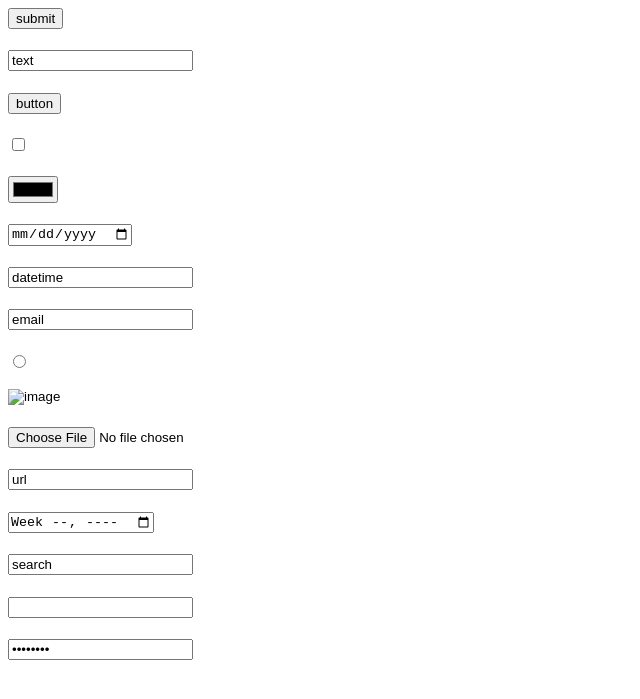
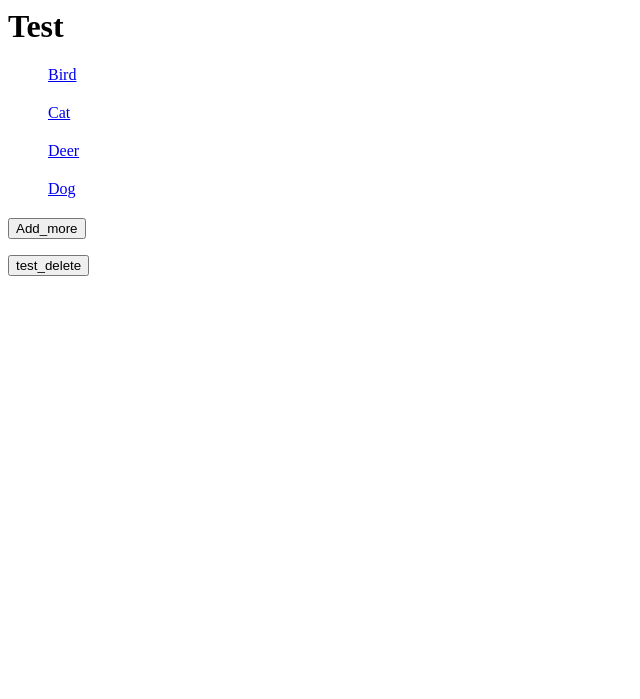
Before and after one commit to thanapatkjm/TDD_test, a Django app: page /animal/test/ in a window 1280 px wide. Shown: the top 699 px of the page, without its empty margins (0-640 px from the left). Run offline with Django 3.2, Linux system fonts and the light colour scheme; data comes from the database, SQL or seed files in the repository.

Commit message:
Add Test for Midterm

```diff
--- a/mysite/animalSite/templates/testInput.html
+++ b/mysite/animalSite/templates/testInput.html
@@ -1,31 +1,17 @@
-<input type="submit" value="submit">
-<h1></h1>
-<input type="text" value="text">
-<h1></h1>
-<input type="button" value="button">
-<h1></h1>
-<input type="checkbox" value="checkbox">
-<h1></h1>
-<input type="color" value="color">
-<h1></h1>
-<input type="date" value="date">
-<h1></h1>
-<input type="datetime" value="datetime">
-<h1></h1>
-<input type="email" value="email">
-<h1></h1>
-<input type="radio" value="radio">
-<h1></h1>
-<input type="image" value="image">
-<h1></h1>
-<input type="file" value="file">
-<h1></h1>
-<input type="url" value="url">
-<h1></h1>
-<input type="week" value="week">
-<h1></h1>
-<input type="search" value="search">
-<h1></h1>
-<input type="number" value="number">
-<h1></h1>
-<input type="password" value="password">
+{% if list_animal_name %}
+
+<h1>Test </h1>
+    <ul>
+    {% for name in list_animal_name %}
+        <a href="{% url 'animal:detail' name.id %}">{{ name.animal_name }}</a><h2></h2>
+    {% endfor %}
+    </ul>
+{% else %}
+    <p>No Data are available.</p>
+{% endif %}
+<form action="{% url 'animal:created' %}" method="get">
+<input type="submit" value="Add_more">
+</form>
+<form action="{% url 'animal:test_delete' %}" method="get">
+<input type="submit" value="test_delete">
+</form>
--- a/mysite/animalSite/urls.py
+++ b/mysite/animalSite/urls.py
@@ -12,6 +12,8 @@ urlpatterns = [
     path('<int:page_number>/detail/',views.detail, name='detail'),
     path('<int:page_number>/page/', views.page, name='page'),
     path('test/', views.test, name='test'),
+    path('test_de/', views.test_delete, name='test_delete'),
+    path('deleting/', views.deleting, name='deleting'),
 ]
     # {% for name in latest_animal_name %}
     #     <li><a href="/animalSite/{{ Animal.id }}/">{{ name.animal_name }}</a></li>
--- a/mysite/animalSite/views.py
+++ b/mysite/animalSite/views.py
@@ -7,7 +7,16 @@ from django.urls import reverse
 from .models import Animal, Description
 
 def test(request):
-    return render(request, 'testInput.html')
+    list_animal_name=Animal.objects.order_by("animal_name")
+    return render(request, 'testInput.html',{'list_animal_name': list_animal_name})
+
+def test_delete(request):
+    list_animal_name=Animal.objects.order_by("animal_name")
+    return render(request, 'radioDelete.html', {'list_animal_name': list_animal_name})
+
+def deleting(request):
+    Animal.objects.get(pk=request.POST['radio']).delete()
+    return HttpResponseRedirect(reverse('animal:test'))
 
 def index(request):
     list_animal_name=Animal.objects.order_by("animal_name")
```
Also changed, not shown: mysite/animalSite/templates/radioDelete.html (added, +17 -0 lines), mysite/db.sqlite3.
